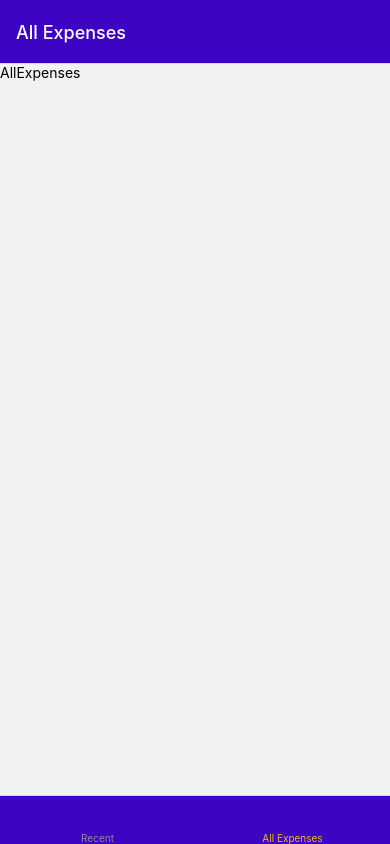
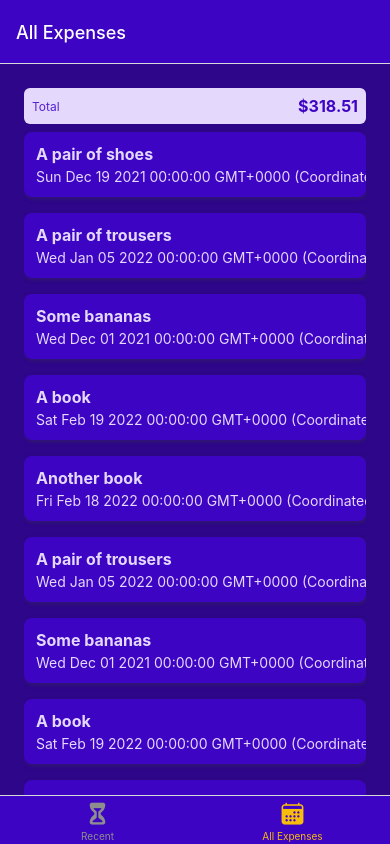
Before and after one commit to serdarmengutay/expenseTrackerAppRN, a React Native app: screen /AllExpenses in a window 390 px wide. Built offline with nearby package versions, Linux system fonts and the light colour scheme.

Commit message:
recent expese screen and components coded

```diff
--- a/App.js
+++ b/App.js
@@ -27,19 +27,24 @@ function ExpensesOverview() {
         options={{
           title: "Recent Expenses",
           tabBarLabel: "Recent",
-          tabBarIcon: ({ color, size }) => {
-            <Ionicons name="hourglass" size={size} color={color} />;
-          },
+          tabBarLabelStyle: { marginBottom: 2 },
+          tabBarIcon: ({ color, size }) => (
+            <Ionicons name="hourglass" size={size} color={color} />
+          ),
         }}
       />
-      <Tab.Screen name="AllExpenses" component={AllExpenses}
-       options={{
-        title: "All Expenses",
-        tabBarLabel: "All Expenses",
-        tabBarIcon: ({ color, size }) => {
-          <Ionicons name="calendar" size={size} color={color} />;
-        },
-      }} />
+      <Tab.Screen
+        name="AllExpenses"
+        component={AllExpenses}
+        options={{
+          title: "All Expenses",
+          tabBarLabel: "All Expenses",
+          tabBarLabelStyle: { marginBottom: 2 },
+          tabBarIcon: ({ color, size }) => (
+            <Ionicons name="calendar" size={size} color={color} />
+          ),
+        }}
+      />
     </Tab.Navigator>
   );
 }
--- /dev/null
+++ b/src/components/ExpensesOutput/ExpenseItem.js
@@ -0,0 +1,54 @@
+import { View, Text, StyleSheet, Pressable } from "react-native";
+import { GlobalStyles } from "../../constants/styles";
+
+function ExpenseItem({ description, amount, date }) {
+  return (
+    <Pressable>
+      <View style={styles.expenseItem}>
+        <View>
+          <Text style={[styles.textBase, styles.description]}>{description}</Text>
+          <Text style={styles.textBase}>{date.toString()}</Text>
+        </View>
+        <View style={styles.amountContainer}>
+          <Text style={styles.amount}>{amount}</Text>
+        </View>
+      </View>
+    </Pressable>
+  );
+}
+const styles = StyleSheet.create({
+  expenseItem: {
+    padding: 12,
+    marginVertical: 8,
+    backgroundColor: GlobalStyles.colors.primary500,
+    flexDirection: "row",
+    justifyContent: "space-between",
+    borderRadius: 8,
+    elevation: 3,
+    shadowColor: GlobalStyles.colors.gray500,
+    shadowRadius: 4,
+    shadowOffset: { width: 1, height: 2 },
+    shadowOpacity: 0.4,
+  },
+  textBase: {
+    color: GlobalStyles.colors.primary50,
+  },
+  description: {
+    fontSize: 16,
+    fontWeight: "bold",
+    marginBottom: 4,
+  },
+  amountContainer: {
+    paddingHorizontal: 12,
+    paddingVertical: 4,
+    backgroundColor: "white",
+    justifyContent: "center",
+    alignItems: "center",
+    borderRadius: 4,
+  },
+  amount: {
+    color: GlobalStyles.colors.primary500,
+    fontWeight: 'bold'
+  }
+});
+export default ExpenseItem;
--- /dev/null
+++ b/src/components/ExpensesOutput/ExpensesList.js
@@ -0,0 +1,23 @@
+import { FlatList, Text} from "react-native";
+import ExpenseItem from "./ExpenseItem";
+
+
+
+function renderExpenseItem(itemData){
+    return (
+        <ExpenseItem {...itemData.item}/>
+    )
+}
+
+
+function ExpensesList({ expenses }){
+    return (
+        <FlatList
+        data={expenses}
+        renderItem={renderExpenseItem}
+        keyExtractor={(item) => item.id}
+        />
+    )
+}
+
+export default ExpensesList;
--- /dev/null
+++ b/src/components/ExpensesOutput/ExpensesOutput.js
@@ -0,0 +1,79 @@
+import { View, StyleSheet } from "react-native";
+import ExpensesSummary from "./ExpensesSummary";
+import ExpensesList from "./ExpensesList";
+import { GlobalStyles } from "../../constants/styles";
+
+const DUMMY_EXPENSES = [
+  {
+    id: "e1",
+    description: "A pair of shoes",
+    amount: 59.99,
+    date: new Date("2021-12-19"),
+  },
+  {
+    id: "e2",
+    description: "A pair of trousers",
+    amount: 89.29,
+    date: new Date("2022-01-05"),
+  },
+  {
+    id: "e3",
+    description: "Some bananas",
+    amount: 5.99,
+    date: new Date("2021-12-01"),
+  },
+  {
+    id: "e4",
+    description: "A book",
+    amount: 14.99,
+    date: new Date("2022-02-19"),
+  },
+  {
+    id: "e5",
+    description: "Another book",
+    amount: 18.99,
+    date: new Date("2022-02-18"),
+  },
+  {
+    id: "e6",
+    description: "A pair of trousers",
+    amount: 89.29,
+    date: new Date("2022-01-05"),
+  },
+  {
+    id: "e7",
+    description: "Some bananas",
+    amount: 5.99,
+    date: new Date("2021-12-01"),
+  },
+  {
+    id: "e8",
+    description: "A book",
+    amount: 14.99,
+    date: new Date("2022-02-19"),
+  },
+  {
+    id: "e9",
+    description: "Another book",
+    amount: 18.99,
+    date: new Date("2022-02-18"),
+  },
+];
+
+function ExpensesOutput({ expenses, expensesPeriod }) {
+  return (
+    <View style={styles.container}>
+      <ExpensesSummary periodName={expensesPeriod} expenses={DUMMY_EXPENSES} />
+      <ExpensesList expenses={DUMMY_EXPENSES} />
+    </View>
+  );
+}
+const styles = StyleSheet.create({
+  container: {
+    flex: 1,
+    paddingHorizontal: 24,
+    paddingTop: 24,
+    backgroundColor: GlobalStyles.colors.primary700,
+  },
+});
+export default ExpensesOutput;
--- /dev/null
+++ b/src/components/ExpensesOutput/ExpensesSummary.js
@@ -0,0 +1,35 @@
+import { View, Text, StyleSheet } from "react-native";
+import { GlobalStyles } from "../../constants/styles";
+
+function ExpensesSummary({ periodName, expenses }) {
+  const expensesSum = expenses.reduce((sum, expense) => {
+    return sum + expense.amount;
+  }, 0);
+
+  return (
+    <View style={styles.container}>
+      <Text style={styles.period}>{periodName}</Text>
+      <Text style={styles.sum}>${expensesSum.toFixed(2)}</Text>
+    </View>
+  );
+}
+const styles = StyleSheet.create({
+  container: {
+    padding: 8,
+    backgroundColor: GlobalStyles.colors.primary50,
+    borderRadius: 6,
+    flexDirection: "row",
+    justifyContent: "space-between",
+    alignItems: "center",
+  },
+  period: {
+    fontSize: 12,
+    color: GlobalStyles.colors.primary400,
+  },
+  sum: {
+    fontSize: 16,
+    fontWeight: "bold",
+    color: GlobalStyles.colors.primary500,
+  },
+});
+export default ExpensesSummary;
--- a/src/screens/AllExpenses.js
+++ b/src/screens/AllExpenses.js
@@ -1,9 +1,10 @@
 import React from 'react'
 import { View, Text } from 'react-native'
+import ExpensesOutput from '../components/ExpensesOutput/ExpensesOutput';
 
 function AllExpenses(){
     return (
-        <Text>AllExpenses</Text>
+        <ExpensesOutput  expensesPeriod="Total"/>
     )
 }
 
--- a/src/screens/RecentExpenses.js
+++ b/src/screens/RecentExpenses.js
@@ -1,9 +1,10 @@
 import React from 'react'
 import { View, Text } from 'react-native'
+import ExpensesOutput from '../components/ExpensesOutput/ExpensesOutput'
 
 function RecentExpenses(){
     return (
-        <Text>RecentExpenses</Text>
+        <ExpensesOutput expensesPeriod="Last 7 Days"/>
     )
 }
 
```
